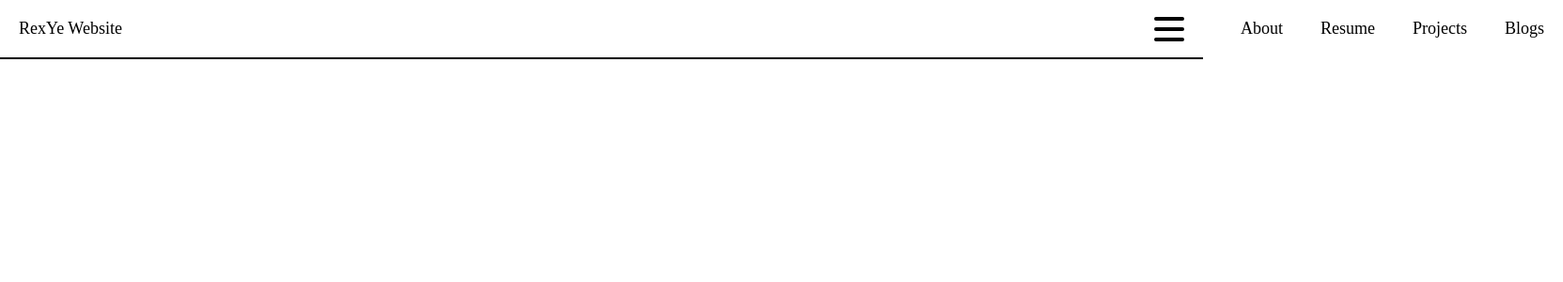
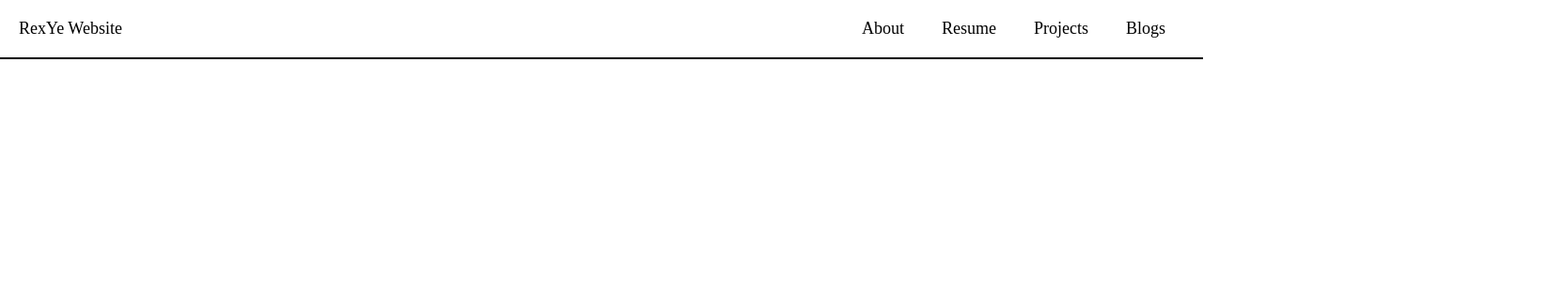
Before and after one commit to rexy91/PersonalWebsiteRedo, a React (Create React App) app in the folder rexye-website/: page / in a window 1280 px wide. Shown: the top 300 px of the page at 94% size, 1663 px wide, since content can reach past the window. Built offline with nearby package versions, Linux system fonts and the light colour scheme.

Commit message:
hideNavbarItemsMobile

```diff
--- a/rexye-website/src/Components/Navbar/Burger.jsx
+++ b/rexye-website/src/Components/Navbar/Burger.jsx
@@ -8,7 +8,6 @@ class Burger extends Component {
     state={
         open:false
     }
-
     toggleBurger = () => {
         this.setState({
             open: !this.state.open
--- a/rexye-website/src/Components/Navbar/Navbar.css
+++ b/rexye-website/src/Components/Navbar/Navbar.css
@@ -5,9 +5,17 @@
     padding: 0 20px;
     align-items: center;
     border-bottom: 2px solid;
-
+}
+.navbar-component ul{
+    display: flex;
+    list-style: none;
 }
 
+@media(max-width:768px){
+    .navbar-component ul{
+        display: none;
+    }
+}
 .logo{
     color: black;
     padding: 20px 0;
--- a/rexye-website/src/Components/Navbar/Navbar.jsx
+++ b/rexye-website/src/Components/Navbar/Navbar.jsx
@@ -10,7 +10,12 @@ class Navbar extends Component {
                     <div className='logo'>
                             RexYe Website
                     </div>
-                    <Burger/>
+                    <ul>
+                    <li>About</li>
+                    <li>Resume</li>
+                    <li>Projects</li>
+                    <li>Blogs</li>
+                </ul>
                 </div>
 
         )
```
